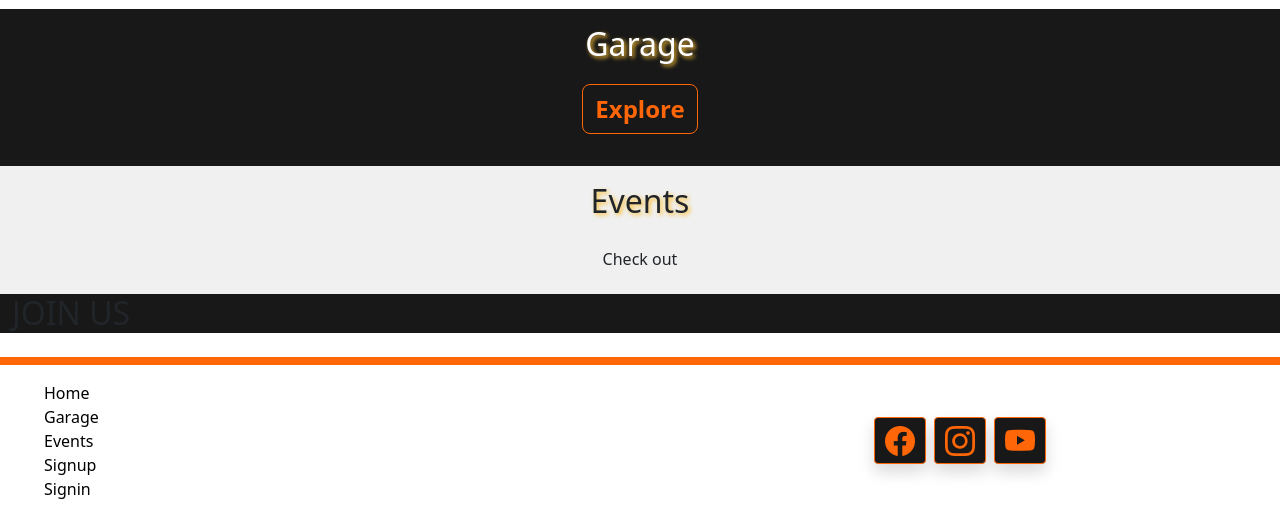
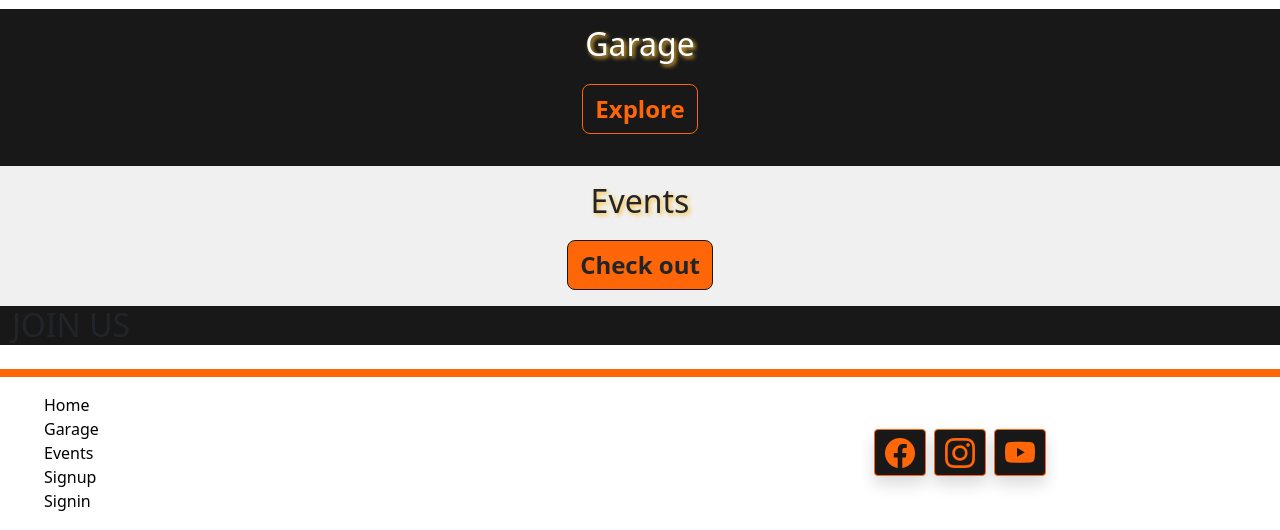
Before and after one commit to guisgrande/fourth-project-ci, a Django app: page / in a window 1280 px wide. Shown: the part 535-1065 px from the top of the page. Before the commit the page ends 1034 px from the top, so only its background shows below. Run offline with Django 3.2, Linux system fonts and the light colour scheme; data that the repository does not hold is empty; some libraries are stand-ins or nearby versions.

Commit message:
Edit buttons style, add new button style

```diff
--- a/static/css/style.css
+++ b/static/css/style.css
@@ -19,6 +19,20 @@
 
 /* Style for buttons */
 
+.btn-one {
+    background-color: #FF6607;
+    border: 1px solid #181818;
+    border-radius: 8px;
+    font-size: 24px;
+    font-weight: bold;
+}
+
+.btn-one:hover {
+    background-color: #ff660700;
+    border: 1px solid #FF6607;
+    color: #FF6607;
+}
+
 .btn-two {
     background-color: #ff660700;
     border: 1px solid #FF6607;
@@ -30,6 +44,7 @@
 
 .btn-two:hover {
     background-color: #FF6607;
+    color: #F0F0F0;
     border: 1px solid #F0F0F0;
 }
 
```
